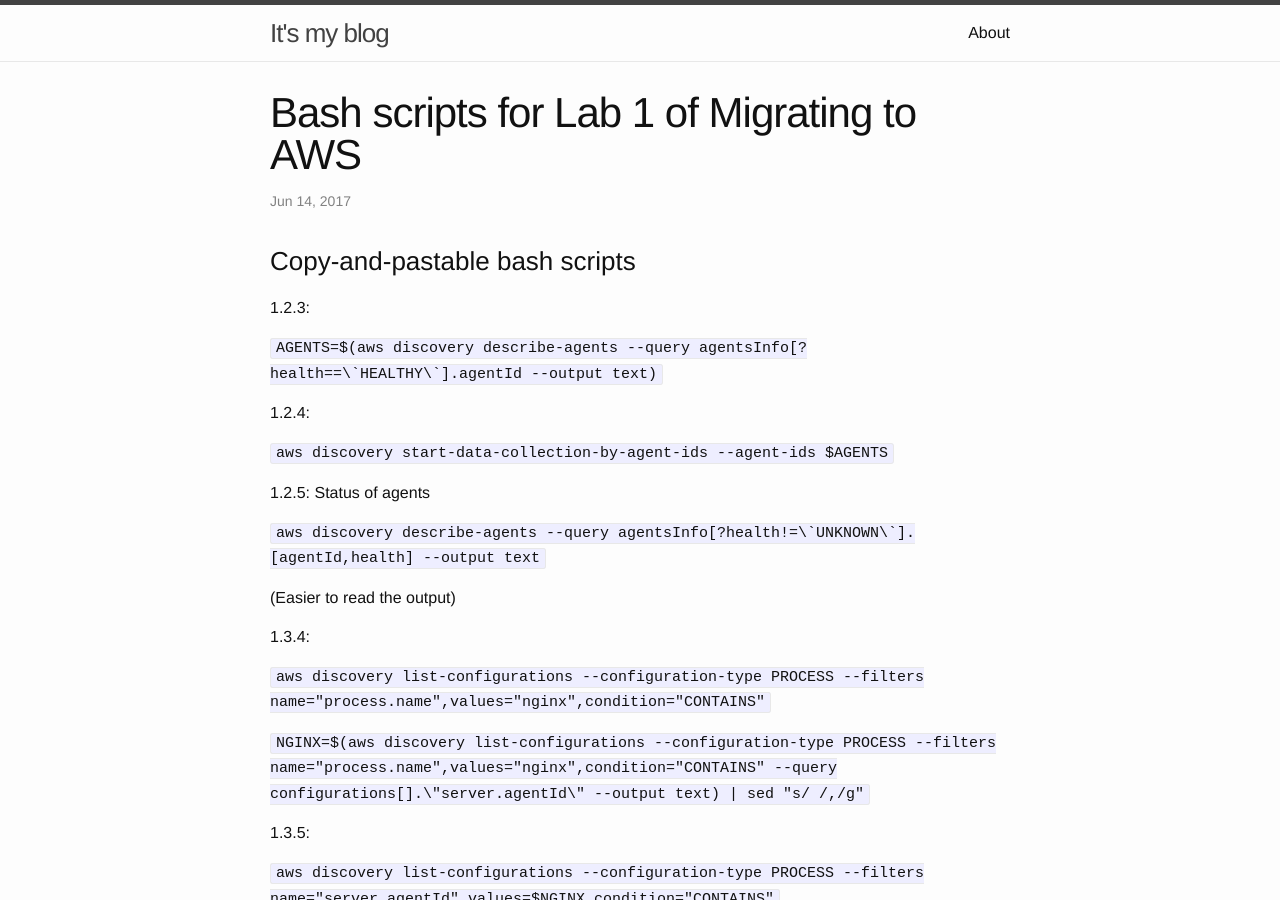
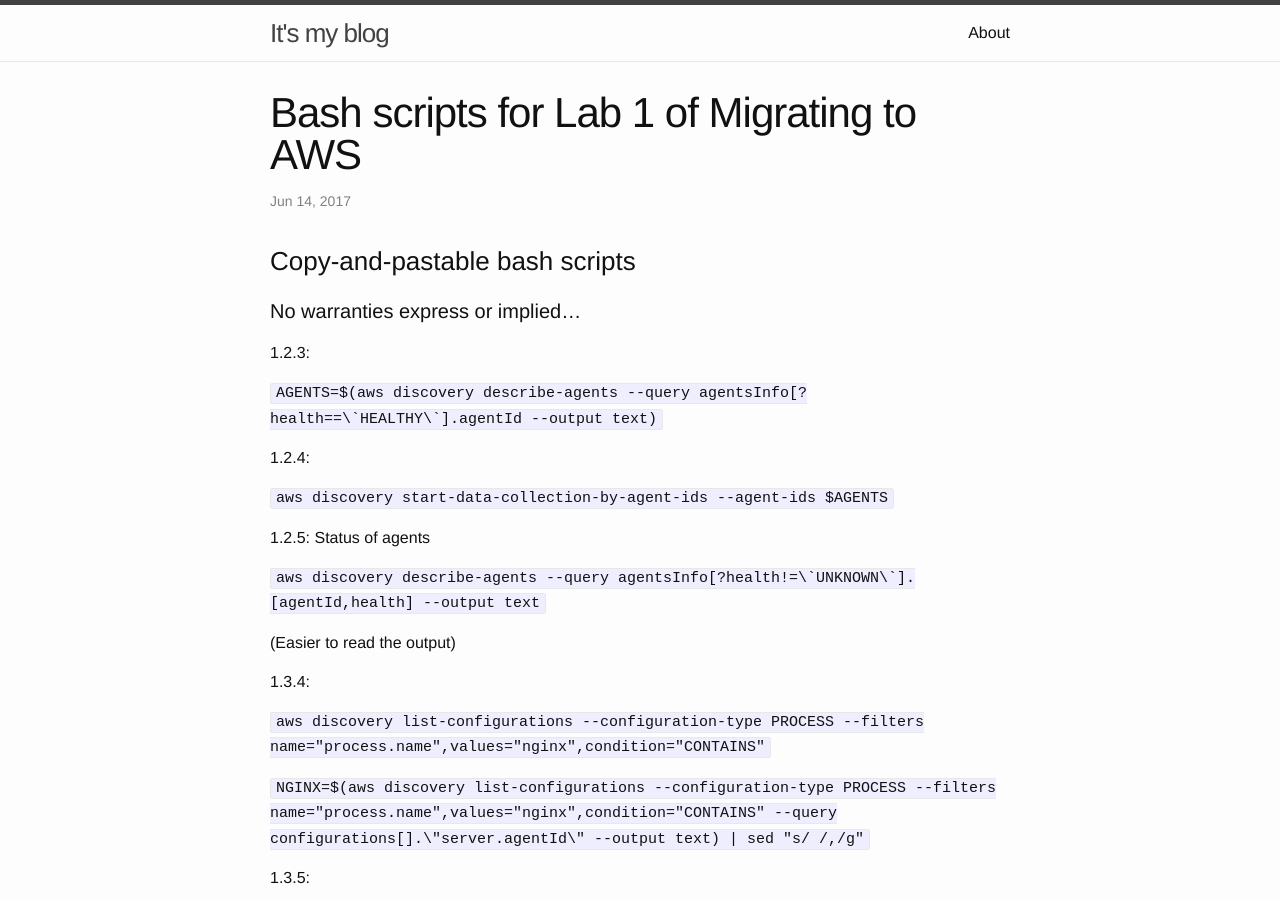
Before and after one commit to Ivesey/ivesey.github.io, a Jekyll site: the page built from _posts/2017-06-14-migrating-lab-1.md, in a window 1280 px wide and 900 px high. Built offline with Jekyll 4.4.1, drawn with Linux system fonts in a browser that asks for light colours.

Commit message:
Bash-y Lab 1

```diff
--- a/_posts/2017-06-14-migrating-lab-1.md
+++ b/_posts/2017-06-14-migrating-lab-1.md
@@ -7,6 +7,7 @@ category: aws
 ---
 
 ### Copy-and-pastable bash scripts
+#### No warranties express or implied...
 
 1.2.3:
 
```
